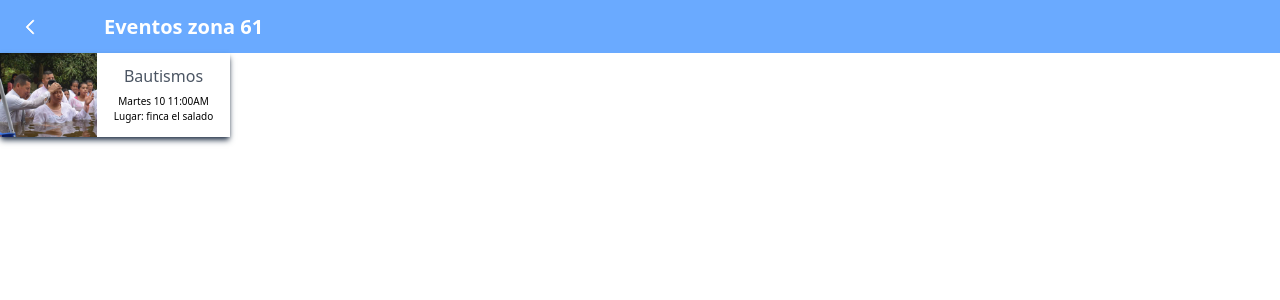
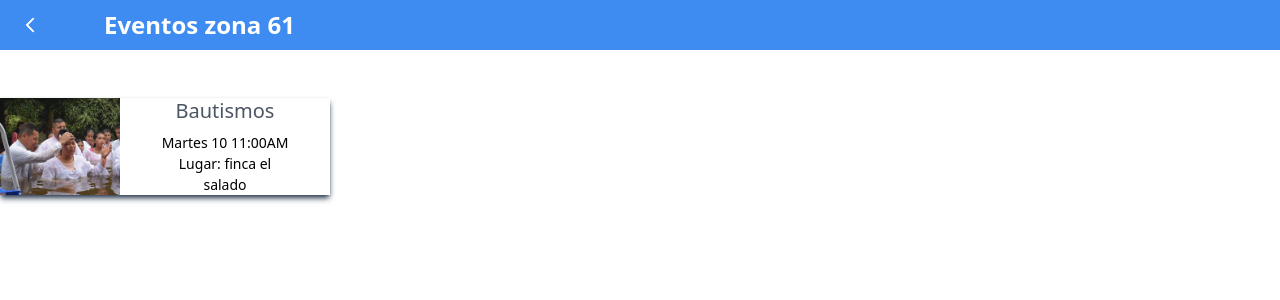
Before and after one commit to linda-rojas/actividades-iglesia, a React (Vite) app: page /ActivitiesArea in a window 1280 px wide. Shown: the top 300 px of the page. Built offline with nearby package versions, Linux system fonts and the light colour scheme.

Commit message:
modificacion font-size pagina ActivitiesArea

```diff
--- a/src/components/pages/ActivitiesArea/InformationActivities/index.jsx
+++ b/src/components/pages/ActivitiesArea/InformationActivities/index.jsx
@@ -17,16 +17,16 @@ export function InformationActivities(
 
 
     return (
-        <div className='max-w-[230px] max-h-[84px] w-full flex bg-white shadow-slate-700 shadow-md'>
-            <figure className='max-w-[97px] min-h-[84px]'>
+        <div className='max-w-[330px] min-h-[90px] w-full flex bg-white shadow-slate-700 shadow-md'>
+            <figure className='max-w-[120px] min-h-[84px]'>
                 <img
                     className='object-cover h-full'
                     src={imageCard}
                     alt='image-card' />
             </figure>
             <div className='flex flex-col w-full justify-center gap-2 items-center'>
-                    <span className='m-[-2px] font-roboto font-medium text-[16px] text-center text-gray-600'>{title}</span>
-                    <p className='text-[10px] w-[100px] font-roboto font-light text-description text-center'>{description}</p>
+                    <span className='m-[-2px] font-roboto font-medium text-[20px] text-center text-gray-600'>{title}</span>
+                    <p className='text-[14px] w-[130px] font-roboto font-light text-description text-center'>{description}</p>
             </div>
         </div>
     )
--- a/src/components/pages/ActivitiesArea/index.jsx
+++ b/src/components/pages/ActivitiesArea/index.jsx
@@ -6,13 +6,13 @@ export const ActivitiesArea = () => {
 
     return (
         <div>
-            <header className='h-[53px] bg-[#6aaaff] flex gap-[4rem] items-center w-full'>
+            <header className='h-[50px] bg-[#3e8cf2] flex gap-[4rem] items-center w-full'>
                 <article className='flex ml-5'>
-                    <ChevronLeftIcon className='w-5 h-5 text-white' stroke='currentColor'/>
+                    <ChevronLeftIcon className='w-5 h-[3rem] text-white' stroke='currentColor'/>
                 </article>
-                <h1 className='text-center font-roboto font-semibold text-xl text-white'>Eventos zona 61</h1>
+                <h1 className='text-center font-roboto font-semibold text-[24px] text-white'>Eventos zona 61</h1>
             </header>
-            <section className='container-cards flex flex-wrap flex-col items-center lg:flex-row gap-8'>
+            <section className='container-cards flex flex-wrap flex-col items-center mt-[3rem] lg:flex-row gap-8'>
             { CardsInformationAreaEvents.map( information => (
                     <InformationActivities
                         key={information.title}
```
